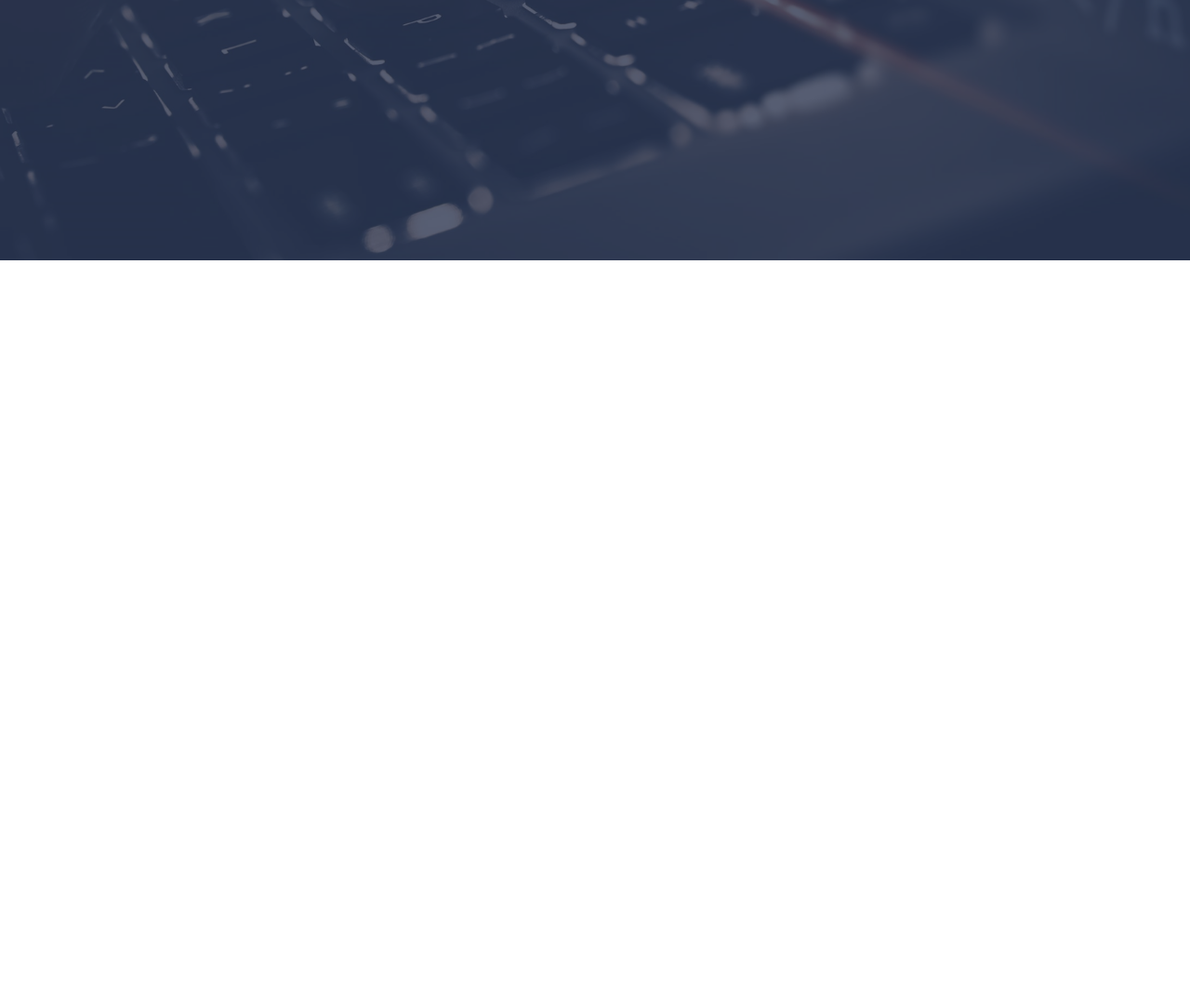
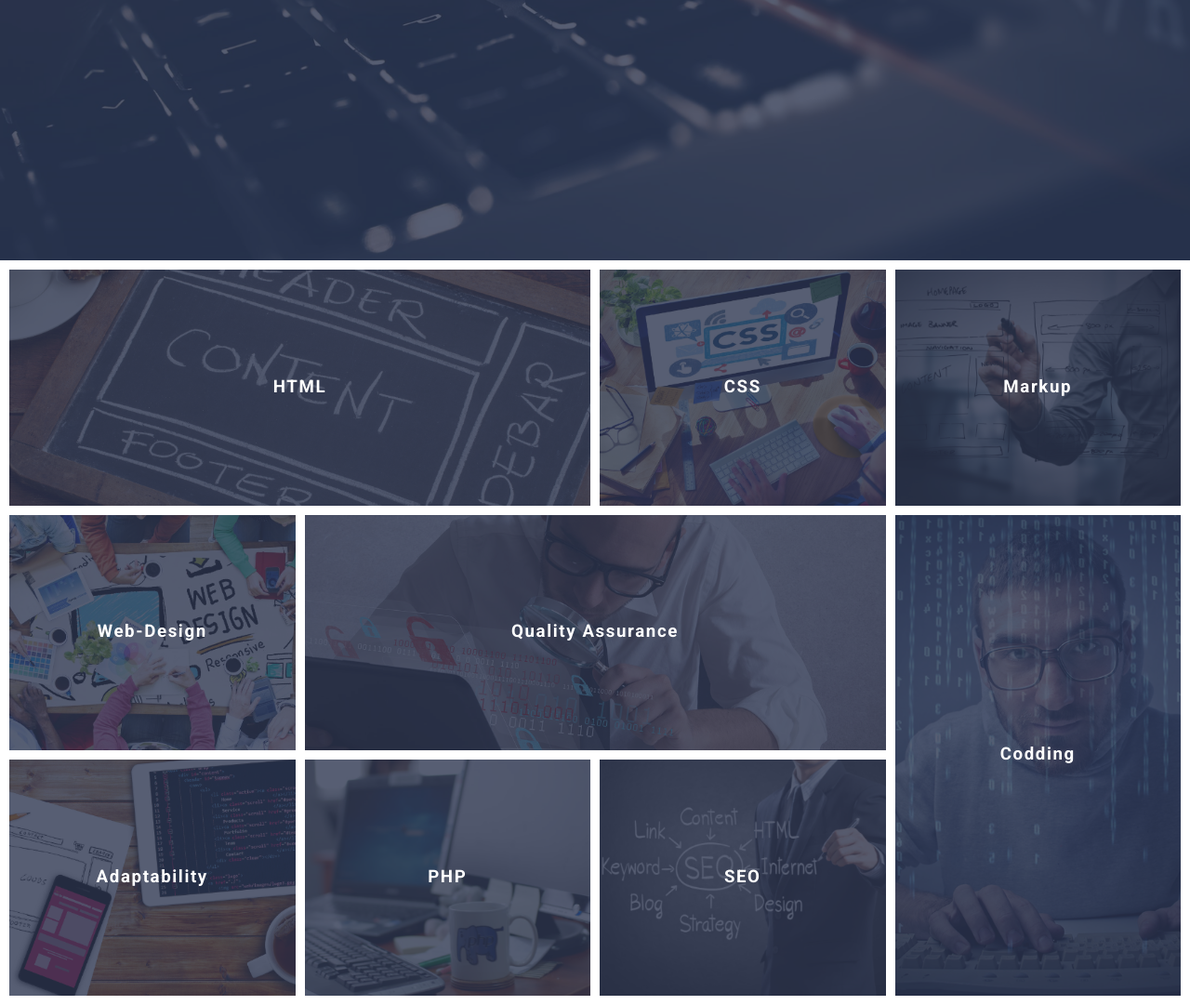
Before and after one commit to AEnel/grid-template, a website: page index.html in a window 1280 px wide. Shown: the part 520-1601 px from the top of the page at 93% size. Before the commit the page ends 800 px from the top, so only its background shows below. Drawn offline with Linux system fonts and the light colour scheme.

Commit message:
создание ветки section

```diff
--- /dev/null
+++ b/assets/scss/sections/_section-skills.scss
@@ -0,0 +1,97 @@
+.skill {
+	padding: 10px;
+	&__container {
+		display: grid;
+		grid-gap: 10px;
+		grid-template-columns: repeat(4, 1fr);
+		grid-template-areas:
+			"a1 a1 a2 a3"
+			"a4 a5 a5 a6"
+			"a7 a8 a9 a6";
+	}
+}
+
+.skill-item {
+	position: relative;
+	min-height: calc(33vh - 10.5px);
+	background-color: $color-main;
+	overflow: hidden;
+
+	&:nth-of-type(1) {
+		grid-area: a1;
+	}
+
+	&:nth-of-type(2) {
+		grid-area: a2;
+	}
+
+	&:nth-of-type(3) {
+		grid-area: a3;
+	}
+
+	&:nth-of-type(4) {
+		grid-area: a4;
+	}
+
+	&:nth-of-type(5) {
+		grid-area: a5;
+	}
+
+	&:nth-of-type(6) {
+		grid-area: a6;
+	}
+
+	&:nth-of-type(7) {
+		grid-area: a7;
+	}
+
+	&:nth-of-type(8) {
+		grid-area: a8;
+	}
+
+	&:nth-of-type(9) {
+		grid-area: a9;
+	}
+	&__overlay {
+		@include abs-position;
+		background-color: $color-main;
+		opacity: 0.8;
+		z-index: 1;
+		transition: opacity 0.5s;
+	}
+
+	&__image {
+		@include abs-position;
+		background-size: cover;
+		background-position: 50% 50%;
+		transition: transform 0.5s;
+	}
+
+	&__title {
+		@include abs-position;
+		margin: 0;
+		z-index: 2;
+	}
+
+	&__link {
+		display: flex;
+		width: 100%;
+		height: 100%;
+		justify-content: center;
+		align-items: center;
+		transition: color 0.5s;
+	}
+
+	&:hover {
+		.skill-item__overlay {
+			opacity: 0.95 !important;
+		}
+		.skill-item__image {
+			transform: scale(1.1);
+		}
+
+		.skill-item__link {
+			color: $color-accent;
+		}
+	}
+}
--- a/index.html
+++ b/index.html
@@ -64,7 +64,74 @@
         </div>
     </header>
 
+    <section class="skill">
+        <div class="skill__container">
+            <article class="skill-item">
+                <div class="skill-item__overlay" style="background-color: #2d3651; opacity: 0.8;"></div>
+                <div class="skill-item__image" style="background-image: url(assets/img/img-html.png);"></div>
+                <h3 class="skill-item__title">
+                    <a href="#" class="skill-item__link">HTML</a>
+                </h3>
+            </article>
 
+            <article class="skill-item">
+                <div class="skill-item__overlay" style="background-color: #2d3651; opacity: 0.8;"></div>
+                <div class="skill-item__image" style="background-image: url(assets/img/img-css.png);"></div>
+                <h3 class="skill-item__title">
+                    <a href="#" class="skill-item__link">CSS</a>
+                </h3>
+            </article>
+            <article class="skill-item">
+                <div class="skill-item__overlay" style="background-color: #2d3651; opacity: 0.8;"></div>
+                <div class="skill-item__image" style="background-image: url(assets/img/img-markup.png);"></div>
+                <h3 class="skill-item__title">
+                    <a href="#" class="skill-item__link">Markup</a>
+                </h3>
+            </article>
+            <article class="skill-item">
+                <div class="skill-item__overlay" style="background-color: #2d3651; opacity: 0.8;"></div>
+                <div class="skill-item__image" style="background-image: url(assets/img/img-webdesign.png);"></div>
+                <h3 class="skill-item__title">
+                    <a href="#" class="skill-item__link">Web-Design</a>
+                </h3>
+            </article>
+            <article class="skill-item">
+                <div class="skill-item__overlay" style="background-color: #2d3651; opacity: 0.8;"></div>
+                <div class="skill-item__image" style="background-image: url(assets/img/img-qa.png);"></div>
+                <h3 class="skill-item__title">
+                    <a href="#" class="skill-item__link">Quality Assurance</a>
+                </h3>
+            </article>
+            <article class="skill-item">
+                <div class="skill-item__overlay" style="background-color: #2d3651; opacity: 0.8;"></div>
+                <div class="skill-item__image" style="background-image: url(assets/img/img-codding.png);"></div>
+                <h3 class="skill-item__title">
+                    <a href="#" class="skill-item__link">Codding</a>
+                </h3>
+            </article>
+            <article class="skill-item">
+                <div class="skill-item__overlay" style="background-color: #2d3651; opacity: 0.8;"></div>
+                <div class="skill-item__image" style="background-image: url(assets/img/img-adaptability.png);"></div>
+                <h3 class="skill-item__title">
+                    <a href="#" class="skill-item__link">Adaptability</a>
+                </h3>
+            </article>
+            <article class="skill-item">
+                <div class="skill-item__overlay" style="background-color: #2d3651; opacity: 0.8;"></div>
+                <div class="skill-item__image" style="background-image: url(assets/img/img-php.png);"></div>
+                <h3 class="skill-item__title">
+                    <a href="#" class="skill-item__link">PHP</a>
+                </h3>
+            </article>
+            <article class="skill-item">
+                <div class="skill-item__overlay" style="background-color: #2d3651; opacity: 0.8;"></div>
+                <div class="skill-item__image" style="background-image: url(assets/img/img-seo.png);"></div>
+                <h3 class="skill-item__title">
+                    <a href="#" class="skill-item__link">SEO</a>
+                </h3>
+            </article>
+        </div>
+    </section>
 
     <!-- https://is.gd/6QAjMH -->
 
```
